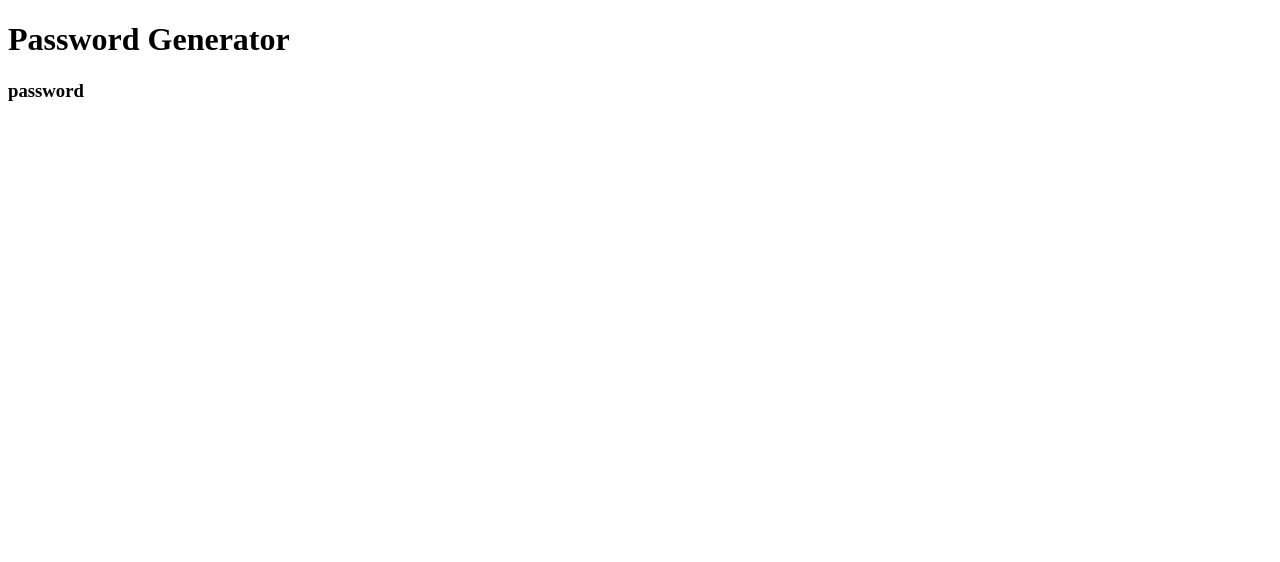
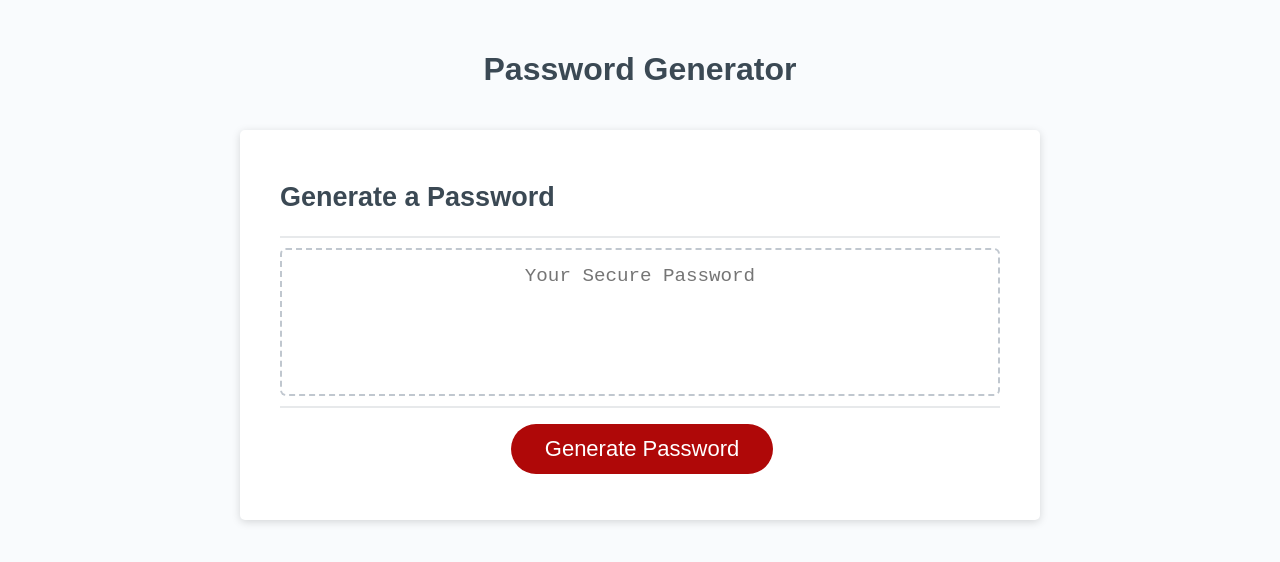
Before and after one commit to ZJayes/Password-Generator, a plain HTML site: page index.html in a window 1280 px wide. Drawn offline with Linux system fonts and the light colour scheme.

Commit message:
adding in given code

```diff
--- a/index.html
+++ b/index.html
@@ -1,25 +1,34 @@
 <!DOCTYPE html>
 <html lang="en">
   <head>
-    <meta charset="UTF-8">
-    <meta name="viewport" content="width=device-width, initial-scale=1.0">
-    <link rel='stylesheet' href='style.css'></>
-
-
-
+    <meta charset="UTF-8" />
+    <meta name="viewport" content="width=device-width, initial-scale=1.0" />
+    <meta http-equiv="X-UA-Compatible" content="ie=edge" />
     <title>Password Generator</title>
+    <link rel="stylesheet" href="style.css" />
   </head>
   <body>
-<div class='container'>
+    <div class="wrapper">
+      <header>
         <h1>Password Generator</h1>
-    <h3>password</h3>
+      </header>
+      <div class="card">
+        <div class="card-header">
+          <h2>Generate a Password</h2>
         </div>
-
-
-
-
-
-
-    <script src='script.js'></script>
+        <div class="card-body">
+          <textarea
+            readonly
+            id="password"
+            placeholder="Your Secure Password"
+            aria-label="Generated Password"
+          ></textarea>
+        </div>
+        <div class="card-footer">
+          <button id="generate" class="btn">Generate Password</button>
+        </div>
+      </div>
+    </div>
+    <script src="script.js"></script>
   </body>
 </html>
--- a/script.js
+++ b/script.js
@@ -0,0 +1,14 @@
+// Assignment Code
+var generateBtn = document.querySelector("#generate");
+
+// Write password to the #password input
+function writePassword() {
+  var password = generatePassword();
+  var passwordText = document.querySelector("#password");
+
+  passwordText.value = password;
+
+}
+
+// Add event listener to generate button
+generateBtn.addEventListener("click", writePassword);
--- a/style.css
+++ b/style.css
@@ -0,0 +1,137 @@
+*,
+*::before,
+*::after {
+  box-sizing: border-box;
+}
+
+html,
+body,
+.wrapper {
+  height: 100%;
+  margin: 0;
+  padding: 0;
+}
+
+body {
+  font-family: sans-serif;
+  background-color: #f9fbfd;
+}
+
+.wrapper {
+  padding-top: 30px;
+  padding-left: 20px;
+  padding-right: 20px;
+}
+
+header {
+  text-align: center;
+  padding: 20px;
+  padding-top: 0px;
+  color: hsl(206, 17%, 28%);
+}
+
+.card {
+  background-color: hsl(0, 0%, 100%);
+  border-radius: 5px;
+  border-width: 1px;
+  box-shadow: rgba(0, 0, 0, 0.15) 0px 2px 8px 0px;
+  color: hsl(206, 17%, 28%);
+  font-size: 18px;
+  margin: 0 auto;
+  max-width: 800px;
+  padding: 30px 40px;
+}
+
+.card-header::after {
+  content: " ";
+  display: block;
+  width: 100%;
+  background: #e7e9eb;
+  height: 2px;
+}
+
+.card-body {
+  min-height: 100px;
+}
+
+.card-footer {
+  text-align: center;
+}
+
+.card-footer::before {
+  content: " ";
+  display: block;
+  width: 100%;
+  background: #e7e9eb;
+  height: 2px;
+}
+
+.card-footer::after {
+  content: " ";
+  display: block;
+  clear: both;
+}
+
+.btn {
+  border: none;
+  background-color: hsl(360, 91%, 36%);
+  border-radius: 25px;
+  box-shadow: rgba(0, 0, 0, 0.1) 0px 1px 6px 0px rgba(0, 0, 0, 0.2) 0px 1px 1px
+    0px;
+  color: hsl(0, 0%, 100%);
+  display: inline-block;
+  font-size: 22px;
+  line-height: 22px;
+  margin: 16px 16px 16px 20px;
+  padding: 14px 34px;
+  text-align: center;
+  cursor: pointer;
+}
+
+button[disabled] {
+  cursor: default;
+  background: #c0c7cf;
+}
+
+.float-right {
+  float: right;
+}
+
+#password {
+  -webkit-appearance: none;
+  -moz-appearance: none;
+  appearance: none;
+  border: none;
+  display: block;
+  width: 100%;
+  padding-top: 15px;
+  padding-left: 15px;
+  padding-right: 15px;
+  padding-bottom: 85px;
+  font-size: 1.2rem;
+  text-align: center;
+  margin-top: 10px;
+  margin-bottom: 10px;
+  border: 2px dashed #c0c7cf;
+  border-radius: 6px;
+  resize: none;
+  overflow: hidden;
+}
+
+@media (max-width: 690px) {
+  .btn {
+    font-size: 1rem;
+    margin: 16px 0px 0px 0px;
+    padding: 10px 15px;
+  }
+
+  #password {
+    font-size: 1rem;
+  }
+}
+
+@media (max-width: 500px) {
+  .btn {
+    font-size: 0.8rem;
+  }
+}
```
Lines whose indentation alone changed are shown as unchanged.
